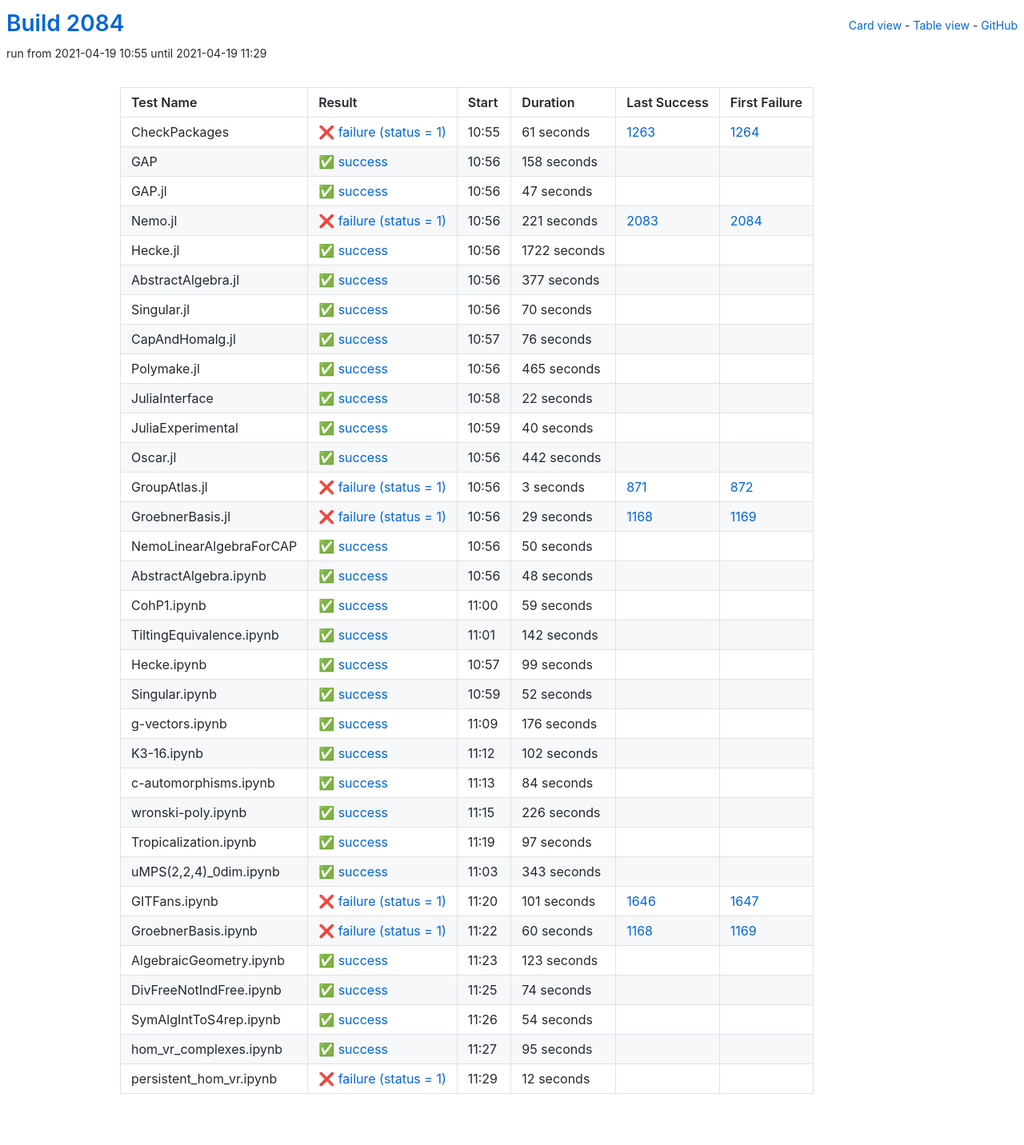
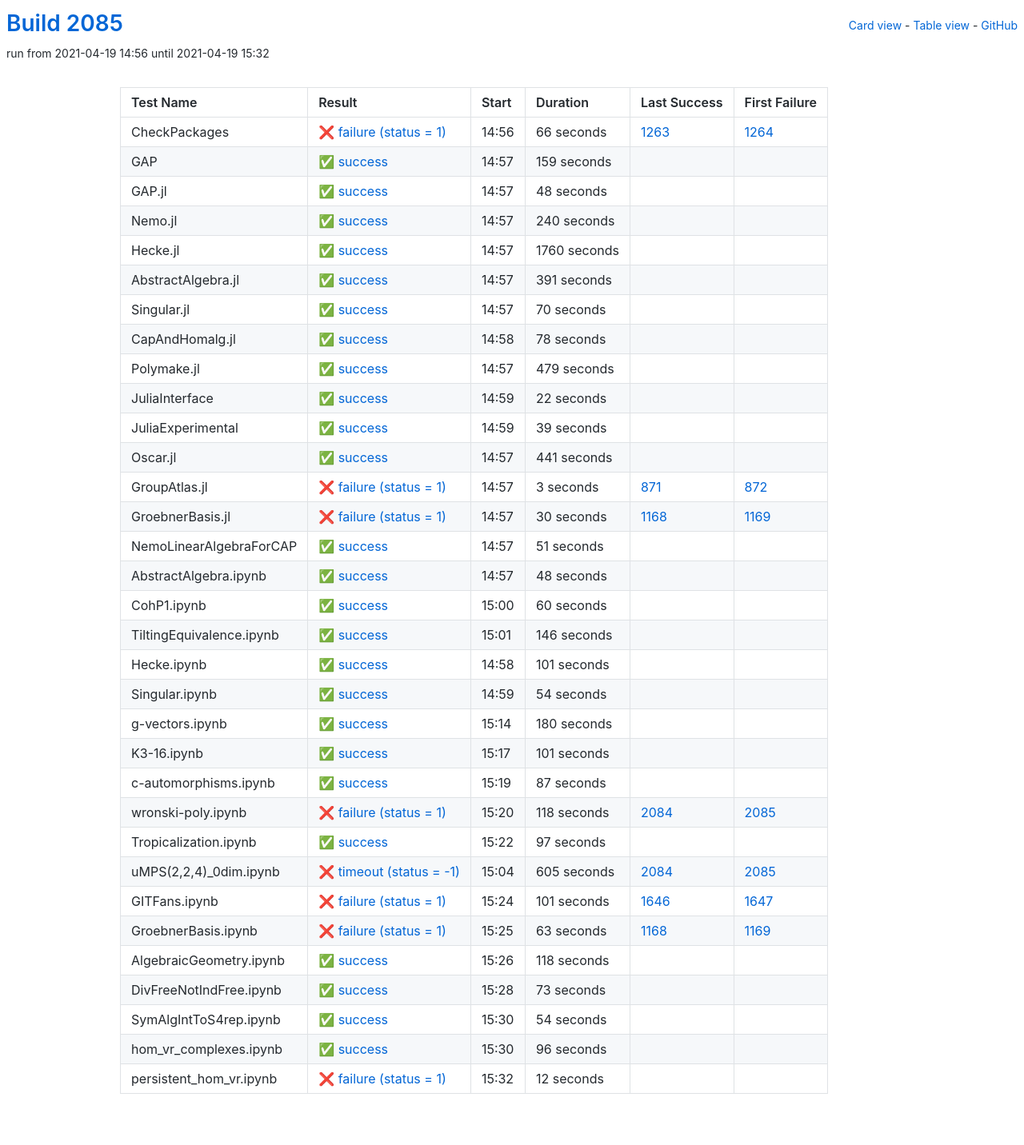
Before and after one commit to oscar-system/oscar-ci-status-stable, a Jekyll site: the page built from table.html, in a window 1280 px wide. Shown: the whole page at 80% size. Built offline with Jekyll 4.4.1, drawn with Linux system fonts in a browser that asks for light colours.

Commit message:
Build #2085

```diff
--- a/_data/ci.yml
+++ b/_data/ci.yml
@@ -1,6 +1,6 @@
 ---
-build: 2084
-build_url: https://oscarci.mathematik.uni-kl.de/job/oscar-stable/2084/
+build: 2085
+build_url: https://oscarci.mathematik.uni-kl.de/job/oscar-stable/2085/
 job: oscar-stable
 organization: oscar-system
 repo: oscar-ci-status-stable
@@ -8,80 +8,80 @@ repourl: https://github.com/oscar-system/oscar-ci-status-stable
 tests:
 - name: CheckPackages
   id: checkpackages
-  log: https://oscarci.mathematik.uni-kl.de/job/oscar-stable/2084/artifact/logs/build-2084/CheckPackages.log
-  start: 2021-04-19 10:55
+  log: https://oscarci.mathematik.uni-kl.de/job/oscar-stable/2085/artifact/logs/build-2085/CheckPackages.log
+  start: 2021-04-19 14:56
   success: false
   exitcode: 1
   status: failure
-  duration: 61
+  duration: 66
   last_success: 1263
   last_success_url: https://oscarci.mathematik.uni-kl.de/job/oscar-stable/1263/
   first_failure: 1264
   first_failure_url: https://oscarci.mathematik.uni-kl.de/job/oscar-stable/1264/
 - name: GAP
   id: gap
-  log: https://oscarci.mathematik.uni-kl.de/job/oscar-stable/2084/artifact/logs/build-2084/GAP.log
-  start: 2021-04-19 10:56
+  log: https://oscarci.mathematik.uni-kl.de/job/oscar-stable/2085/artifact/logs/build-2085/GAP.log
+  start: 2021-04-19 14:57
   success: true
   exitcode: 0
   status: success
-  duration: 158
+  duration: 159
   last_success: false
   last_success_url:
   first_failure: false
   first_failure_url:
 - name: GAP.jl
   id: gap-jl
-  log: https://oscarci.mathematik.uni-kl.de/job/oscar-stable/2084/artifact/logs/build-2084/GAP.jl.log
-  start: 2021-04-19 10:56
+  log: https://oscarci.mathematik.uni-kl.de/job/oscar-stable/2085/artifact/logs/build-2085/GAP.jl.log
+  start: 2021-04-19 14:57
   success: true
   exitcode: 0
   status: success
-  duration: 47
+  duration: 48
   last_success: false
   last_success_url:
   first_failure: false
   first_failure_url:
 - name: Nemo.jl
   id: nemo-jl
-  log: https://oscarci.mathematik.uni-kl.de/job/oscar-stable/2084/artifact/logs/build-2084/Nemo.jl.log
-  start: 2021-04-19 10:56
-  success: false
-  exitcode: 1
-  status: failure
-  duration: 221
-  last_success: 2083
-  last_success_url: https://oscarci.mathematik.uni-kl.de/job/oscar-stable/2083/
-  first_failure: 2084
-  first_failure_url: https://oscarci.mathematik.uni-kl.de/job/oscar-stable/2084/
-- name: Hecke.jl
-  id: hecke-jl
-  log: https://oscarci.mathematik.uni-kl.de/job/oscar-stable/2084/artifact/logs/build-2084/Hecke.jl.log
-  start: 2021-04-19 10:56
+  log: https://oscarci.mathematik.uni-kl.de/job/oscar-stable/2085/artifact/logs/build-2085/Nemo.jl.log
+  start: 2021-04-19 14:57
   success: true
   exitcode: 0
   status: success
-  duration: 1722
+  duration: 240
+  last_success: false
+  last_success_url:
+  first_failure: false
+  first_failure_url:
+- name: Hecke.jl
+  id: hecke-jl
+  log: https://oscarci.mathematik.uni-kl.de/job/oscar-stable/2085/artifact/logs/build-2085/Hecke.jl.log
+  start: 2021-04-19 14:57
+  success: true
+  exitcode: 0
+  status: success
+  duration: 1760
   last_success: false
   last_success_url:
   first_failure: false
   first_failure_url:
 - name: AbstractAlgebra.jl
   id: abstractalgebra-jl
-  log: https://oscarci.mathematik.uni-kl.de/job/oscar-stable/2084/artifact/logs/build-2084/AbstractAlgebra.jl.log
-  start: 2021-04-19 10:56
+  log: https://oscarci.mathematik.uni-kl.de/job/oscar-stable/2085/artifact/logs/build-2085/AbstractAlgebra.jl.log
+  start: 2021-04-19 14:57
   success: true
   exitcode: 0
   status: success
-  duration: 377
+  duration: 391
   last_success: false
   last_success_url:
   first_failure: false
   first_failure_url:
 - name: Singular.jl
   id: singular-jl
-  log: https://oscarci.mathematik.uni-kl.de/job/oscar-stable/2084/artifact/logs/build-2084/Singular.jl.log
-  start: 2021-04-19 10:56
+  log: https://oscarci.mathematik.uni-kl.de/job/oscar-stable/2085/artifact/logs/build-2085/Singular.jl.log
+  start: 2021-04-19 14:57
   success: true
   exitcode: 0
   status: success
@@ -92,32 +92,32 @@ tests:
   first_failure_url:
 - name: CapAndHomalg.jl
   id: capandhomalg-jl
-  log: https://oscarci.mathematik.uni-kl.de/job/oscar-stable/2084/artifact/logs/build-2084/CapAndHomalg.jl.log
-  start: 2021-04-19 10:57
+  log: https://oscarci.mathematik.uni-kl.de/job/oscar-stable/2085/artifact/logs/build-2085/CapAndHomalg.jl.log
+  start: 2021-04-19 14:58
   success: true
   exitcode: 0
   status: success
-  duration: 76
+  duration: 78
   last_success: false
   last_success_url:
   first_failure: false
   first_failure_url:
 - name: Polymake.jl
   id: polymake-jl
-  log: https://oscarci.mathematik.uni-kl.de/job/oscar-stable/2084/artifact/logs/build-2084/Polymake.jl.log
-  start: 2021-04-19 10:56
+  log: https://oscarci.mathematik.uni-kl.de/job/oscar-stable/2085/artifact/logs/build-2085/Polymake.jl.log
+  start: 2021-04-19 14:57
   success: true
   exitcode: 0
   status: success
-  duration: 465
+  duration: 479
   last_success: false
   last_success_url:
   first_failure: false
   first_failure_url:
 - name: JuliaInterface
   id: juliainterface
-  log: https://oscarci.mathematik.uni-kl.de/job/oscar-stable/2084/artifact/logs/build-2084/JuliaInterface.log
-  start: 2021-04-19 10:58
+  log: https://oscarci.mathematik.uni-kl.de/job/oscar-stable/2085/artifact/logs/build-2085/JuliaInterface.log
+  start: 2021-04-19 14:59
   success: true
   exitcode: 0
   status: success
@@ -128,32 +128,32 @@ tests:
   first_failure_url:
 - name: JuliaExperimental
   id: juliaexperimental
-  log: https://oscarci.mathematik.uni-kl.de/job/oscar-stable/2084/artifact/logs/build-2084/JuliaExperimental.log
-  start: 2021-04-19 10:59
+  log: https://oscarci.mathematik.uni-kl.de/job/oscar-stable/2085/artifact/logs/build-2085/JuliaExperimental.log
+  start: 2021-04-19 14:59
   success: true
   exitcode: 0
   status: success
-  duration: 40
+  duration: 39
   last_success: false
   last_success_url:
   first_failure: false
   first_failure_url:
 - name: Oscar.jl
   id: oscar-jl
-  log: https://oscarci.mathematik.uni-kl.de/job/oscar-stable/2084/artifact/logs/build-2084/Oscar.jl.log
-  start: 2021-04-19 10:56
+  log: https://oscarci.mathematik.uni-kl.de/job/oscar-stable/2085/artifact/logs/build-2085/Oscar.jl.log
+  start: 2021-04-19 14:57
   success: true
   exitcode: 0
   status: success
-  duration: 442
+  duration: 441
   last_success: false
   last_success_url:
   first_failure: false
   first_failure_url:
 - name: GroupAtlas.jl
   id: groupatlas-jl
-  log: https://oscarci.mathematik.uni-kl.de/job/oscar-stable/2084/artifact/logs/build-2084/GroupAtlas.jl.log
-  start: 2021-04-19 10:56
+  log: https://oscarci.mathematik.uni-kl.de/job/oscar-stable/2085/artifact/logs/build-2085/GroupAtlas.jl.log
+  start: 2021-04-19 14:57
   success: false
   exitcode: 1
   status: failure
@@ -164,32 +164,32 @@ tests:
   first_failure_url: https://oscarci.mathematik.uni-kl.de/job/oscar-stable/872/
 - name: GroebnerBasis.jl
   id: groebnerbasis-jl
-  log: https://oscarci.mathematik.uni-kl.de/job/oscar-stable/2084/artifact/logs/build-2084/GroebnerBasis.jl.log
-  start: 2021-04-19 10:56
+  log: https://oscarci.mathematik.uni-kl.de/job/oscar-stable/2085/artifact/logs/build-2085/GroebnerBasis.jl.log
+  start: 2021-04-19 14:57
   success: false
   exitcode: 1
   status: failure
-  duration: 29
+  duration: 30
   last_success: 1168
   last_success_url: https://oscarci.mathematik.uni-kl.de/job/oscar-stable/1168/
   first_failure: 1169
   first_failure_url: https://oscarci.mathematik.uni-kl.de/job/oscar-stable/1169/
 - name: NemoLinearAlgebraForCAP
   id: nemolinearalgebraforcap
-  log: https://oscarci.mathematik.uni-kl.de/job/oscar-stable/2084/artifact/logs/build-2084/NemoLinearAlgebraForCAP.log
-  start: 2021-04-19 10:56
+  log: https://oscarci.mathematik.uni-kl.de/job/oscar-stable/2085/artifact/logs/build-2085/NemoLinearAlgebraForCAP.log
+  start: 2021-04-19 14:57
   success: true
   exitcode: 0
   status: success
-  duration: 50
+  duration: 51
   last_success: false
   last_success_url:
   first_failure: false
   first_failure_url:
 - name: AbstractAlgebra.ipynb
   id: abstractalgebra-ipynb
-  log: https://oscarci.mathematik.uni-kl.de/job/oscar-stable/2084/artifact/logs/build-2084/AbstractAlgebra.ipynb.log
-  start: 2021-04-19 10:56
+  log: https://oscarci.mathematik.uni-kl.de/job/oscar-stable/2085/artifact/logs/build-2085/AbstractAlgebra.ipynb.log
+  start: 2021-04-19 14:57
   success: true
   exitcode: 0
   status: success
@@ -200,104 +200,104 @@ tests:
   first_failure_url:
 - name: CohP1.ipynb
   id: cohp1-ipynb
-  log: https://oscarci.mathematik.uni-kl.de/job/oscar-stable/2084/artifact/logs/build-2084/CohP1.ipynb.log
-  start: 2021-04-19 11:00
+  log: https://oscarci.mathematik.uni-kl.de/job/oscar-stable/2085/artifact/logs/build-2085/CohP1.ipynb.log
+  start: 2021-04-19 15:00
   success: true
   exitcode: 0
   status: success
-  duration: 59
+  duration: 60
   last_success: false
   last_success_url:
   first_failure: false
   first_failure_url:
 - name: TiltingEquivalence.ipynb
   id: tiltingequivalence-ipynb
-  log: https://oscarci.mathematik.uni-kl.de/job/oscar-stable/2084/artifact/logs/build-2084/TiltingEquivalence.ipynb.log
-  start: 2021-04-19 11:01
+  log: https://oscarci.mathematik.uni-kl.de/job/oscar-stable/2085/artifact/logs/build-2085/TiltingEquivalence.ipynb.log
+  start: 2021-04-19 15:01
   success: true
   exitcode: 0
   status: success
-  duration: 142
+  duration: 146
   last_success: false
   last_success_url:
   first_failure: false
   first_failure_url:
 - name: Hecke.ipynb
   id: hecke-ipynb
-  log: https://oscarci.mathematik.uni-kl.de/job/oscar-stable/2084/artifact/logs/build-2084/Hecke.ipynb.log
-  start: 2021-04-19 10:57
+  log: https://oscarci.mathematik.uni-kl.de/job/oscar-stable/2085/artifact/logs/build-2085/Hecke.ipynb.log
+  start: 2021-04-19 14:58
   success: true
   exitcode: 0
   status: success
-  duration: 99
+  duration: 101
   last_success: false
   last_success_url:
   first_failure: false
   first_failure_url:
 - name: Singular.ipynb
   id: singular-ipynb
-  log: https://oscarci.mathematik.uni-kl.de/job/oscar-stable/2084/artifact/logs/build-2084/Singular.ipynb.log
-  start: 2021-04-19 10:59
+  log: https://oscarci.mathematik.uni-kl.de/job/oscar-stable/2085/artifact/logs/build-2085/Singular.ipynb.log
+  start: 2021-04-19 14:59
   success: true
   exitcode: 0
   status: success
-  duration: 52
+  duration: 54
   last_success: false
   last_success_url:
   first_failure: false
   first_failure_url:
 - name: g-vectors.ipynb
   id: g-vectors-ipynb
-  log: https://oscarci.mathematik.uni-kl.de/job/oscar-stable/2084/artifact/logs/build-2084/g-vectors.ipynb.log
-  start: 2021-04-19 11:09
+  log: https://oscarci.mathematik.uni-kl.de/job/oscar-stable/2085/artifact/logs/build-2085/g-vectors.ipynb.log
+  start: 2021-04-19 15:14
   success: true
   exitcode: 0
   status: success
-  duration: 176
+  duration: 180
   last_success: false
   last_success_url:
   first_failure: false
   first_failure_url:
 - name: K3-16.ipynb
   id: k3-16-ipynb
-  log: https://oscarci.mathematik.uni-kl.de/job/oscar-stable/2084/artifact/logs/build-2084/K3-16.ipynb.log
-  start: 2021-04-19 11:12
+  log: https://oscarci.mathematik.uni-kl.de/job/oscar-stable/2085/artifact/logs/build-2085/K3-16.ipynb.log
+  start: 2021-04-19 15:17
   success: true
   exitcode: 0
   status: success
-  duration: 102
+  duration: 101
   last_success: false
   last_success_url:
   first_failure: false
   first_failure_url:
 - name: c-automorphisms.ipynb
   id: c-automorphisms-ipynb
-  log: https://oscarci.mathematik.uni-kl.de/job/oscar-stable/2084/artifact/logs/build-2084/c-automorphisms.ipynb.log
-  start: 2021-04-19 11:13
+  log: https://oscarci.mathematik.uni-kl.de/job/oscar-stable/2085/artifact/logs/build-2085/c-automorphisms.ipynb.log
+  start: 2021-04-19 15:19
   success: true
   exitcode: 0
   status: success
-  duration: 84
+  duration: 87
   last_success: false
   last_success_url:
   first_failure: false
   first_failure_url:
 - name: wronski-poly.ipynb
   id: wronski-poly-ipynb
-  log: https://oscarci.mathematik.uni-kl.de/job/oscar-stable/2084/artifact/logs/build-2084/wronski-poly.ipynb.log
-  start: 2021-04-19 11:15
-  success: true
-  exitcode: 0
-  status: success
-  duration: 226
-  last_success: false
-  last_success_url:
-  first_failure: false
-  first_failure_url:
+  log: https://oscarci.mathematik.uni-kl.de/job/oscar-stable/2085/artifact/logs/build-2085/wronski-poly.ipynb.log
+  start: 2021-04-19 15:20
+  success: false
+  exitcode: 1
+  status: failure
+  duration: 118
+  last_success: 2084
+  last_success_url: https://oscarci.mathematik.uni-kl.de/job/oscar-stable/2084/
+  first_failure: 2085
+  first_failure_url: https://oscarci.mathematik.uni-kl.de/job/oscar-stable/2085/
 - name: Tropicalization.ipynb
   id: tropicalization-ipynb
-  log: https://oscarci.mathematik.uni-kl.de/job/oscar-stable/2084/artifact/logs/build-2084/Tropicalization.ipynb.log
-  start: 2021-04-19 11:19
+  log: https://oscarci.mathematik.uni-kl.de/job/oscar-stable/2085/artifact/logs/build-2085/Tropicalization.ipynb.log
+  start: 2021-04-19 15:22
   success: true
   exitcode: 0
   status: success
@@ -308,20 +308,20 @@ tests:
   first_failure_url:
 - name: uMPS(2,2,4)_0dim.ipynb
   id: umps-2-2-4-0dim-ipynb
-  log: https://oscarci.mathematik.uni-kl.de/job/oscar-stable/2084/artifact/logs/build-2084/uMPS-2-2-4-_0dim.ipynb.log
-  start: 2021-04-19 11:03
-  success: true
-  exitcode: 0
-  status: success
-  duration: 343
-  last_success: false
-  last_success_url:
-  first_failure: false
-  first_failure_url:
+  log: https://oscarci.mathematik.uni-kl.de/job/oscar-stable/2085/artifact/logs/build-2085/uMPS-2-2-4-_0dim.ipynb.log
+  start: 2021-04-19 15:04
+  success: false
+  exitcode: -1
+  status: timeout
+  duration: 605
+  last_success: 2084
+  last_success_url: https://oscarci.mathematik.uni-kl.de/job/oscar-stable/2084/
+  first_failure: 2085
+  first_failure_url: https://oscarci.mathematik.uni-kl.de/job/oscar-stable/2085/
 - name: GITFans.ipynb
   id: gitfans-ipynb
-  log: https://oscarci.mathematik.uni-kl.de/job/oscar-stable/2084/artifact/logs/build-2084/GITFans.ipynb.log
-  start: 2021-04-19 11:20
+  log: https://oscarci.mathematik.uni-kl.de/job/oscar-stable/2085/artifact/logs/build-2085/GITFans.ipynb.log
+  start: 2021-04-19 15:24
   success: false
   exitcode: 1
   status: failure
@@ -332,44 +332,44 @@ tests:
   first_failure_url: https://oscarci.mathematik.uni-kl.de/job/oscar-stable/1647/
 - name: GroebnerBasis.ipynb
   id: groebnerbasis-ipynb
-  log: https://oscarci.mathematik.uni-kl.de/job/oscar-stable/2084/artifact/logs/build-2084/GroebnerBasis.ipynb.log
-  start: 2021-04-19 11:22
+  log: https://oscarci.mathematik.uni-kl.de/job/oscar-stable/2085/artifact/logs/build-2085/GroebnerBasis.ipynb.log
+  start: 2021-04-19 15:25
   success: false
   exitcode: 1
   status: failure
-  duration: 60
+  duration: 63
   last_success: 1168
   last_success_url: https://oscarci.mathematik.uni-kl.de/job/oscar-stable/1168/
   first_failure: 1169
   first_failure_url: https://oscarci.mathematik.uni-kl.de/job/oscar-stable/1169/
 - name: AlgebraicGeometry.ipynb
   id: algebraicgeometry-ipynb
-  log: https://oscarci.mathematik.uni-kl.de/job/oscar-stable/2084/artifact/logs/build-2084/AlgebraicGeometry.ipynb.log
-  start: 2021-04-19 11:23
+  log: https://oscarci.mathematik.uni-kl.de/job/oscar-stable/2085/artifact/logs/build-2085/AlgebraicGeometry.ipynb.log
+  start: 2021-04-19 15:26
   success: true
   exitcode: 0
   status: success
-  duration: 123
+  duration: 118
   last_success: false
   last_success_url:
   first_failure: false
   first_failure_url:
 - name: DivFreeNotIndFree.ipynb
   id: divfreenotindfree-ipynb
-  log: https://oscarci.mathematik.uni-kl.de/job/oscar-stable/2084/artifact/logs/build-2084/DivFreeNotIndFree.ipynb.log
-  start: 2021-04-19 11:25
+  log: https://oscarci.mathematik.uni-kl.de/job/oscar-stable/2085/artifact/logs/build-2085/DivFreeNotIndFree.ipynb.log
+  start: 2021-04-19 15:28
   success: true
   exitcode: 0
   status: success
-  duration: 74
+  duration: 73
   last_success: false
   last_success_url:
   first_failure: false
   first_failure_url:
 - name: SymAlgIntToS4rep.ipynb
   id: symalginttos4rep-ipynb
-  log: https://oscarci.mathematik.uni-kl.de/job/oscar-stable/2084/artifact/logs/build-2084/SymAlgIntToS4rep.ipynb.log
-  start: 2021-04-19 11:26
+  log: https://oscarci.mathematik.uni-kl.de/job/oscar-stable/2085/artifact/logs/build-2085/SymAlgIntToS4rep.ipynb.log
+  start: 2021-04-19 15:30
   success: true
   exitcode: 0
   status: success
@@ -380,20 +380,20 @@ tests:
   first_failure_url:
 - name: hom_vr_complexes.ipynb
   id: hom-vr-complexes-ipynb
-  log: https://oscarci.mathematik.uni-kl.de/job/oscar-stable/2084/artifact/logs/build-2084/hom_vr_complexes.ipynb.log
-  start: 2021-04-19 11:27
+  log: https://oscarci.mathematik.uni-kl.de/job/oscar-stable/2085/artifact/logs/build-2085/hom_vr_complexes.ipynb.log
+  start: 2021-04-19 15:30
   success: true
   exitcode: 0
   status: success
-  duration: 95
+  duration: 96
   last_success: false
   last_success_url:
   first_failure: false
   first_failure_url:
 - name: persistent_hom_vr.ipynb
   id: persistent-hom-vr-ipynb
-  log: https://oscarci.mathematik.uni-kl.de/job/oscar-stable/2084/artifact/logs/build-2084/persistent_hom_vr.ipynb.log
-  start: 2021-04-19 11:29
+  log: https://oscarci.mathematik.uni-kl.de/job/oscar-stable/2085/artifact/logs/build-2085/persistent_hom_vr.ipynb.log
+  start: 2021-04-19 15:32
   success: false
   exitcode: 1
   status: failure
```
Also changed, not shown: README.md.
